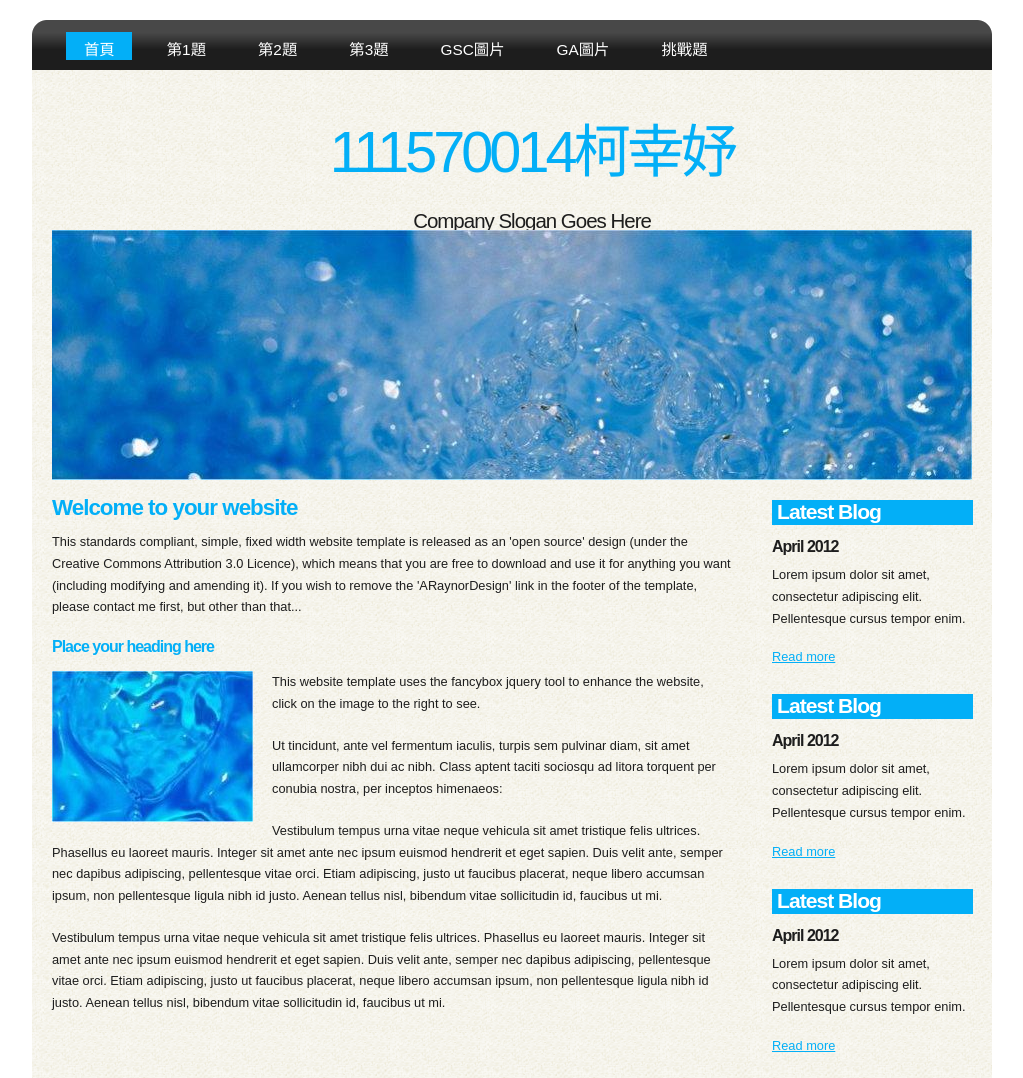
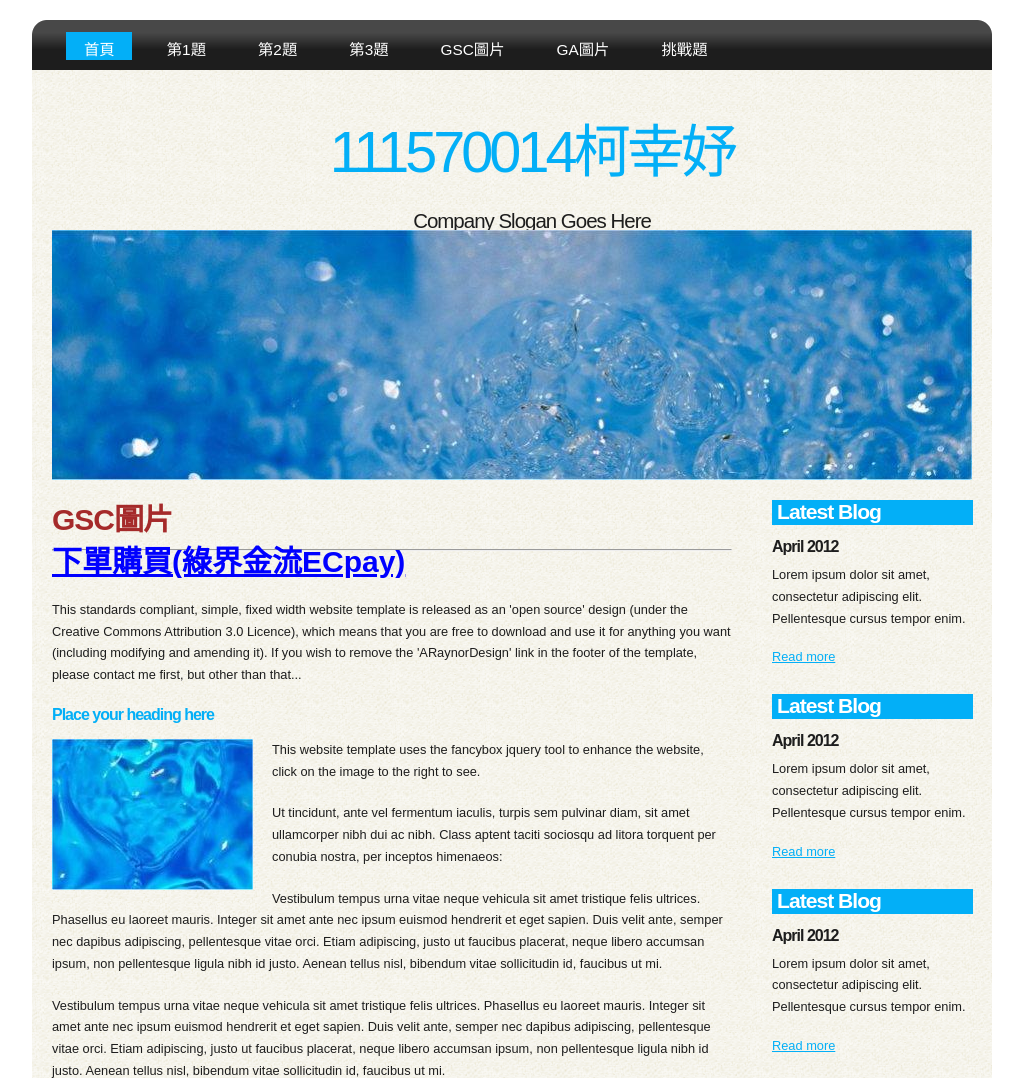
Before and after one commit to Bellako0103/midterm, a plain HTML site: page a4.html in a window 1280 px wide. Shown: the top 1078 px of the page, without its empty margins (128-1151 px from the left). Drawn offline with Linux system fonts and the light colour scheme.

Commit message:
Add files via upload

```diff
--- a/a4.html
+++ b/a4.html
@@ -65,7 +65,11 @@
 	  </div><!--close banner_image-->
       <div id="content">
         <div class="content_item">
-          <h1>Welcome to your website</h1>
+          <h1 class="s4">GSC圖片</h1>
+          <hr>
+          <p>
+            <a class="s3" href="https://vendor.ecpay.com.tw/User/LogOn_Step1" target="_blank">下單購買(綠界金流ECpay)</a>
+          </p>
           <p>This standards compliant, simple, fixed width website template is released as an 'open source' design (under the Creative Commons Attribution 3.0 Licence), which means that you are free to download and use it for anything you want (including modifying and amending it). If you wish to remove the 'ARaynorDesign' link in the footer of the template, please contact me first, but other than that...</p>
           <h3>Place your heading here</h3>
           <div style="width:200px; float:left; padding: 0px 20px 10px 0px;"><img alt="image" src="images/image.jpg" /></div>
```
Also changed, not shown: a5.html (+5 -1 lines).
